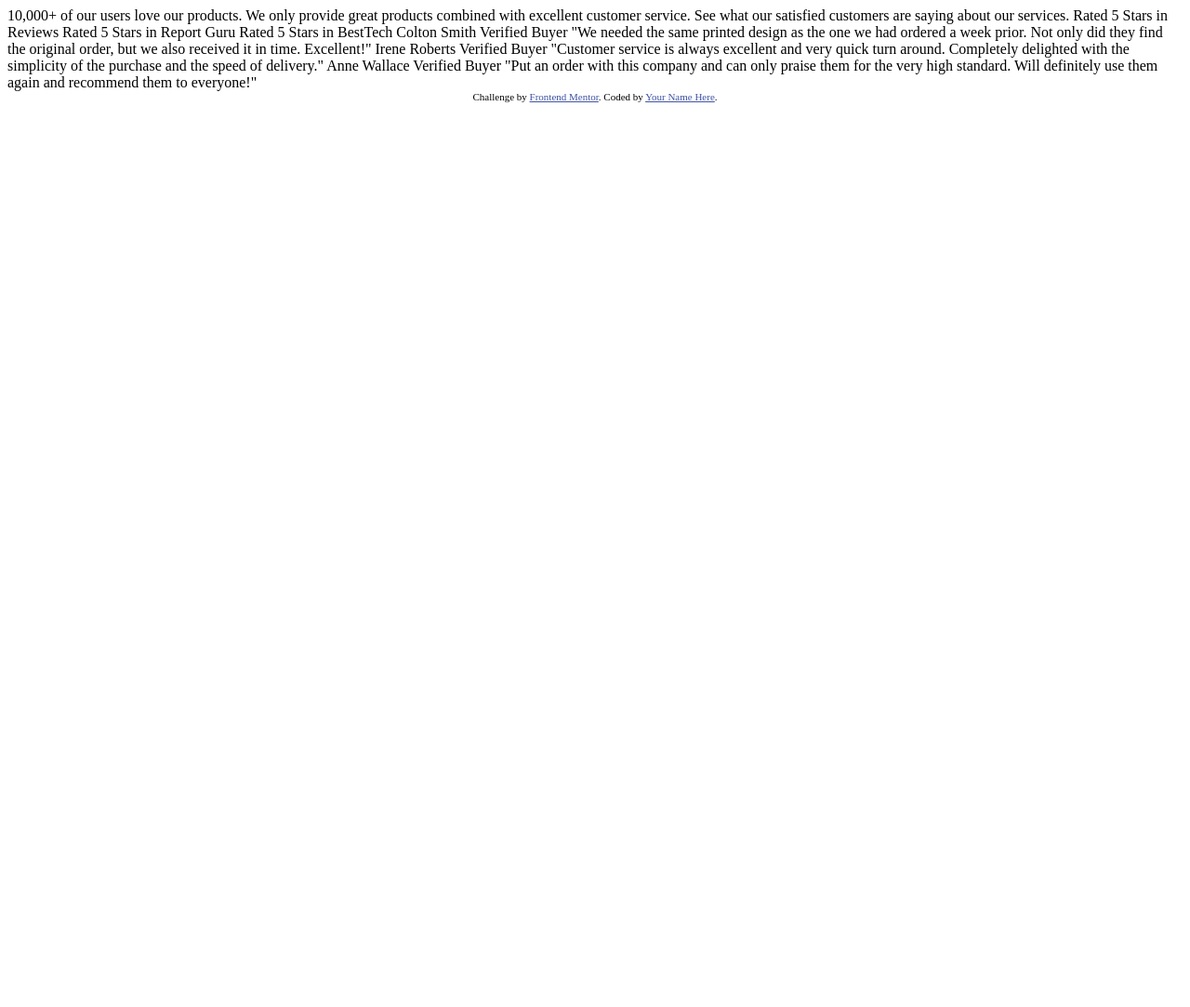
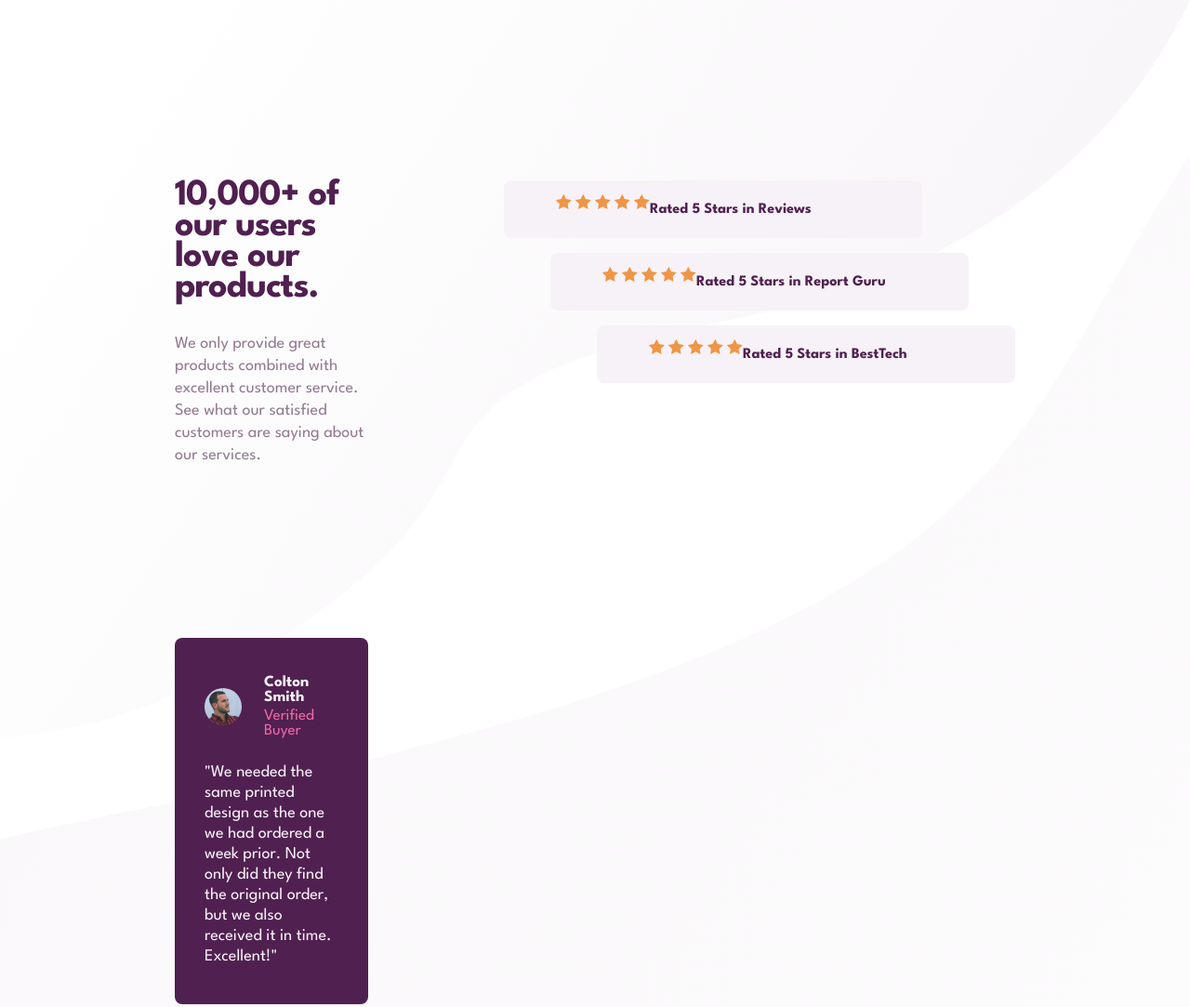
Before and after one commit to Akintoyekolade/social-proof-section, a plain HTML site: page index.html in a window 1280 px wide. Shown: the top 1083 px of the page at 93% size. Before the commit the page ends 800 px from the top, so only its background shows below. Drawn offline with Linux system fonts and the light colour scheme.

Commit message:
Update html/css

```diff
--- a/index.html
+++ b/index.html
@@ -13,49 +13,110 @@
     />
 
     <title>Frontend Mentor | Social proof section</title>
+  </head>
 
-    <!-- Feel free to remove these styles or customise in your own stylesheet 👍 -->
-    <style>
-      .attribution {
-        font-size: 11px;
-        text-align: center;
-      }
-      .attribution a {
-        color: hsl(228, 45%, 44%);
-      }
-    </style>
-  </head>
   <body>
-    10,000+ of our users love our products.
+    <main>
+      <div class="hero-text">
+        <h1 class="purple-text">10,000+ of our users love our products.</h1>
+        <p>We only provide great products combined with excellent customer service.
+          See what our satisfied customers are saying about our services.</p>
+      </div>
 
-    We only provide great products combined with excellent customer service.
-    See what our satisfied customers are saying about our services.
 
-    Rated 5 Stars in Reviews
-    Rated 5 Stars in Report Guru
-    Rated 5 Stars in BestTech
+      <!--Star Rating Card-->
+      <div class="rating-card">
+        <div class="rating reviews">
+          <div class="stars">
+            <img src="images/icon-star.svg" alt="">
+            <img src="images/icon-star.svg" alt="">
+            <img src="images/icon-star.svg" alt="">
+            <img src="images/icon-star.svg" alt="">
+            <img src="images/icon-star.svg" alt="">
+          </div>
 
-    Colton Smith
-    Verified Buyer
-    "We needed the same printed design as the one we had ordered a week prior.
-    Not only did they find the original order, but we also received it in time.
-    Excellent!"
+          <p>Rated 5 Stars in Reviews</p>
+        </div>
 
-    Irene Roberts
-    Verified Buyer
-    "Customer service is always excellent and very quick turn around. Completely
-    delighted with the simplicity of the purchase and the speed of delivery."
+        <div class="rating report-guru">
+          <div class="stars">
+            <img src="images/icon-star.svg" alt="">
+            <img src="images/icon-star.svg" alt="">
+            <img src="images/icon-star.svg" alt="">
+            <img src="images/icon-star.svg" alt="">
+            <img src="images/icon-star.svg" alt="">
+          </div>
 
-    Anne Wallace
-    Verified Buyer
-    "Put an order with this company and can only praise them for the very high
-    standard. Will definitely use them again and recommend them to everyone!"
+          <p>Rated 5 Stars in Report Guru</p>
+        </div>
 
-    <div class="attribution">
-      Challenge by
-      <a href="https://www.frontendmentor.io?ref=challenge" target="_blank"
-        >Frontend Mentor</a
-      >. Coded by <a href="#">Your Name Here</a>.
-    </div>
+        <div class="rating best-tech">
+          <div class="stars">
+            <img src="images/icon-star.svg" alt="">
+            <img src="images/icon-star.svg" alt="">
+            <img src="images/icon-star.svg" alt="">
+            <img src="images/icon-star.svg" alt="">
+            <img src="images/icon-star.svg" alt="">
+          </div>
+
+          <p>Rated 5 Stars in BestTech</p>
+        </div>
+      </div>
+      <!--Rating Card END-->
+
+      <!--Review Card START-->
+      <section class="review-cards-section">
+        <div class="review-card"> <!--Review Card 1-->
+          <div class="user-details">
+            <img src="images/image-colton.jpg" alt="user profile picture">
+            <div class="username">
+              <p class="name">Colton Smith</p>
+              <p class="pink-text">Verified Buyer</p>
+            </div>
+          </div>
+
+          <p class="review-text">"We needed the same printed design as the one we had ordered a week prior.
+            Not only did they find the original order, but we also received it in time.
+            Excellent!"
+          </p>
+        </div>
+
+        <div class="review-card"> <!--Review Card 2-->
+          <div class="user-details">
+            <img src="images/image-irene.jpg" alt="user profile picture">
+            <div class="username">
+              <p class="name">Irene Roberts</p>
+              <p class="pink-text">Verified Buyer</p>
+            </div>
+          </div>
+
+          <p class="review-text">"Customer service is always excellent and very quick turn around. Completely
+            delighted with the simplicity of the purchase and the speed of delivery."
+          </p>
+        </div>
+
+        <div class="review-card"> <!--Review Card 3-->
+          <div class="user-details">
+            <img src="images/image-anne.jpg" alt="user profile picture">
+            <div class="username">
+              <p class="name">Anne Wallace</p>
+              <p class="pink-text">Verified Buyer</p>
+            </div>
+          </div>
+
+          <p class="review-text">"Put an order with this company and can only praise them for the very high
+            standard. Will definitely use them again and recommend them to everyone!"
+          </p>
+        </div>
+      </section>
+      <!--Review Cards END-->
+    </main>
+
+    <footer class="attribution">
+      <p>Challenge by <a href="https://www.frontendmentor.io?ref=challenge" target="_blank">Frontend Mentor</a></p>
+      <span class="div-line">|</span>
+      <p>Coded by <a href="https://www.frontendmentor.io/profile/Akintoyekolade">Akintoye Kolade Israel</a>.</p>
+    </footer>
+
   </body>
 </html>
--- a/style.css
+++ b/style.css
@@ -2,3 +2,200 @@
     font-family: 'league-spartan';
     src: url('fonts/LeagueSpartan-VariableFont_wght.ttf') format('truetype');
 }
+
+body {
+    font-family: 'league-spartan', sans-serif;
+}
+
+/* CSS Reset*/
+* {
+    margin: 0;
+    padding: 0;
+    box-sizing: border-box;
+}
+
+.pink-text {
+    color: hsl(333, 80%, 67%);
+
+}
+
+h1 {
+    color: hsl(300, 43%, 22%);
+}
+
+/* Main Header Mobile */
+
+    body {
+        background-image: url('images/bg-pattern-top-mobile.svg'), url('images/bg-pattern-bottom-mobile.svg');
+        background-repeat: no-repeat, no-repeat;
+        background-position: top center, bottom center;
+        background-size: contain, cover;
+    }
+    main {
+        text-align: center;
+        padding: 80px 24px;
+    }
+
+    .hero-text h1{
+        font-size: 40px;
+        letter-spacing: -1px;
+        line-height: 33px;
+        margin-bottom: 32px;
+    }
+
+    .hero-text p {
+        font-size: 18px;
+        line-height: 24px;
+        color: hsl(303, 10%, 53%);
+        margin-bottom: 48px;
+    }
+
+    .rating {
+        background-color: hsl(300, 24%, 96%);
+        border-radius: 8px;
+        padding: 15px 56px;
+        width: 100%;
+        margin-bottom: 16px;
+    }
+
+    .stars {
+        margin-bottom: 12px;
+    }
+
+    .rating p {
+        font-weight: 700;
+        color: hsl(300, 43%, 22%);
+    }
+
+    .review-cards-section {
+        margin-top: 48px;
+    }
+
+    .review-card {
+        background-color: hsl(300, 43%, 22%);
+        color: hsl(300, 24%, 96%);
+        text-align: left;
+        padding: 40px 32px;
+        border-radius: 8px;
+        margin-bottom: 16px;
+    }
+
+    .user-details {
+        display: flex;
+        align-items: center;
+        margin-bottom: 26px;
+    }
+
+    .user-details img {
+        width: 40px;
+        border-radius: 40px;
+        margin-right: 24px;
+    }
+
+    .username .name {
+        margin-bottom: 4px;
+        font-weight: 700;
+        font-size: 17px;
+    }
+
+    .username .pink-text {
+        font-size: 17px;
+    }
+
+    .review-text {
+        line-height: 22px;
+        font-size: 18px;
+    }
+
+/* Main Mobile */
+
+@media screen and (min-width: 830px) {
+    body {
+        margin: 114px 164px;
+    }
+    main {
+    display: grid;
+    grid-template-columns: auto auto;
+    grid-template-rows: auto auto;
+    grid-column-gap: 146px; /* Gap between columns */
+    grid-row-gap: 88px; /* Gap between rows */
+
+    justify-content: space-between;
+    text-align: left;
+    }
+
+    h1 {
+        font-size: 56px;
+        line-height: 48px;
+    }
+
+    .rating {
+        display: flex;
+        align-content: center;
+        place-items: center;
+        width: 450px;
+    }
+
+    .report-guru {
+        margin-left: 50px;
+    }
+
+    .best-tech {
+        margin-left: 100px;
+    }
+
+
+
+}
+
+
+
+
+
+
+
+
+
+
+
+
+
+
+
+
+
+
+
+
+
+
+
+
+
+
+
+
+
+
+
+footer {
+    color: hsl(300, 43%, 22%) ;
+    font-size: 14px;
+    display: flex;
+    justify-content: center;
+    margin-bottom: 32px;
+    padding: 0px 16px;
+}
+
+footer a {
+    color:  hsl(300, 43%, 22%);
+    text-decoration: none;
+}
+
+a:hover {
+    text-decoration: underline;
+}
+
+footer .div-line {
+    padding: 0px 8px;
+}
```
